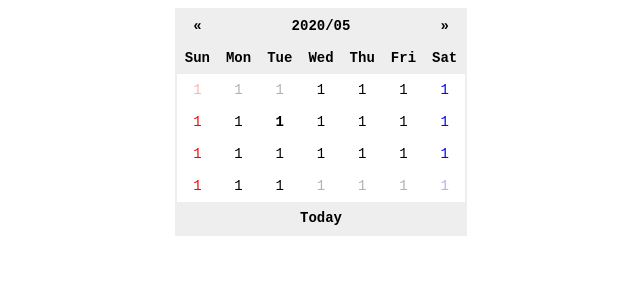
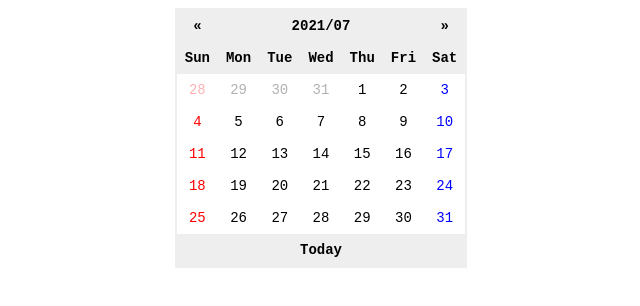
Before and after one commit to kentaro-hirano/test_calender, a plain HTML site: page index.html in a window 1280 px wide. Shown: the whole page, without its empty margins (319-959 px from the left). Drawn offline with Linux system fonts and the light colour scheme.

Commit message:
change file

```diff
--- a/index.html
+++ b/index.html
@@ -27,42 +27,7 @@
             </tr>
         </thead>
         <tbody>
-            <tr>
-                <td class="disabled">1</td>
-                <td class="disabled">1</td>
-                <td class="disabled">1</td>
-                <td>1</td>
-                <td>1</td>
-                <td>1</td>
-                <td>1</td>
-            </tr>
-            <tr>
-                <td>1</td>
-                <td>1</td>
-                <td class="today">1</td>
-                <td>1</td>
-                <td>1</td>
-                <td>1</td>
-                <td>1</td>
-            </tr>
-            <tr>
-                <td>1</td>
-                <td>1</td>
-                <td>1</td>
-                <td>1</td>
-                <td>1</td>
-                <td>1</td>
-                <td>1</td>
-            </tr>
-            <tr>
-                <td>1</td>
-                <td>1</td>
-                <td>1</td>
-                <td class="disabled">1</td>
-                <td class="disabled">1</td>
-                <td class="disabled">1</td>
-                <td class="disabled">1</td>
-            </tr>
+
         </tbody>
         <tfoot>
             <tr>
--- a/js/main.js
+++ b/js/main.js
@@ -1,8 +1,9 @@
 'user strict'
 
 {
-    const year = 2020;
-    const month = 4; // 5月
+    const today = new Date();
+    let year = today.getFullYear();
+    let month = today.getDay();
 
     function getCalenderHead() {
         const dates = [];
@@ -31,6 +32,9 @@
                 isDisabled: false
             });
         }
+        if (year === today.getFullYear() && month === today.getMonth()) {
+            dates[today.getDate() - 1].isToday = true;
+        }
 
         return dates;
     }
@@ -48,7 +52,19 @@
         return dates;
     }
 
-    function createCalender() {
+    function clearCalender() {
+        const tbody = document.querySelector('tbody');
+        while (tbody.firstChild) {
+            tbody.removeChild(tbody.firstChild);
+        }
+    }
+
+    function renderTitle() {
+        const title = `${year}/${String(month+1).padStart(2, '0')}`;
+        document.getElementById('title').textContent = title;
+    }
+
+    function renderWeeks() {
         const dates = [
             ...getCalenderHead(),
             ...getCalenderBody(),
@@ -60,11 +76,52 @@
         for (let i = 0; i < weeksCount; i++) {
             weeks.push(dates.splice(0, 7));
         }
-        console.log(weeks);
+        weeks.forEach(week => {
+            const tr = document.createElement('tr');
+            week.forEach(date => {
+                const td = document.createElement('td');
+                td.textContent = date.date;
+                if (date.isToday === true) {
+                    td.classList.add('today')
+                }
+                if (date.isDisabled === true) {
+                    td.classList.add('disabled')
+                }
+                tr.appendChild(td);
+            });
+            document.querySelector('tbody').appendChild(tr);
+        })
     }
 
+    function createCalender() {
+        clearCalender();
+        renderTitle();
+        renderWeeks();
+    }
+
+    document.getElementById('prev').addEventListener('click', () => {
+        month--;
+        if (month < 0) {
+            year--;
+            month = 11;
+        }
+        createCalender();
+    })
+
+    document.getElementById('next').addEventListener('click', () => {
+        month++;
+        if (month > 11) {
+            year++;
+            month = 0;
+        }
+        createCalender();
+    })
+
+    document.getElementById('today').addEventListener('click', () => {
+        year = today.getFullYear();
+        month = today.getMonth();
+        createCalender();
+    })
     createCalender();
-    getCalenderBody();
-    getCalenderHead();
 
 }
```
